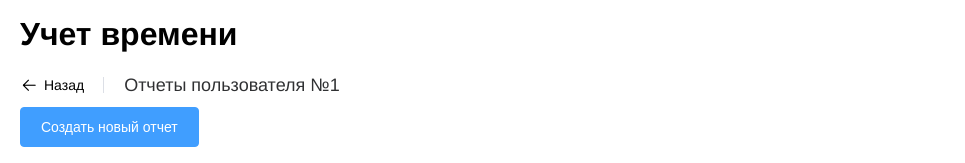
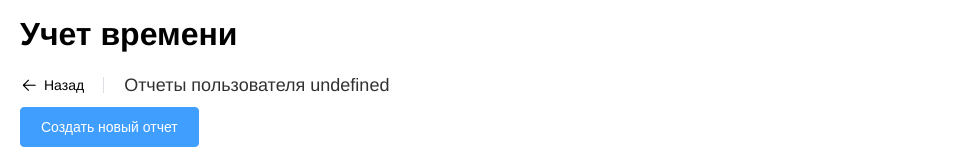
Before and after one commit to imAydar/TimeManager, a Vue app in the folder Front/: page /user/1 in a window 1280 px wide. Shown: the top 163 px of the page, without its empty margins (0-965 px from the left). Built offline with nearby package versions, Linux system fonts and the light colour scheme; no server answers.

Commit message:
front error handling fixes

```diff
--- a/Front/src/components/UserModal.vue
+++ b/Front/src/components/UserModal.vue
@@ -44,6 +44,7 @@ export default {
   },
   methods: {
     checkInputs() {
+      this.errors = [];
       for (var prop in this.form) {
         if (this.form[prop] == "")
           this.form[prop] = null;
--- a/Front/src/views/User.vue
+++ b/Front/src/views/User.vue
@@ -1,7 +1,7 @@
 <template>
   <div>
 
-    <el-page-header @back="goBack" :content="'Отчеты пользователя №' + $route.params.id"></el-page-header>
+    <el-page-header @back="goBack" :content="'Отчеты пользователя ' + $route.query.name"></el-page-header>
      <div style="margin-top: 10px">
        <el-button @click="createReport($route.params.id)" type="primary">Создать новый отчет</el-button>
     </div>
@@ -75,6 +75,7 @@ export default {
         });
     },
     createReport(userId) {
+      console.log(this.$route);
       this.form = {
         id: 0,
         startDate: new Date(),
--- a/Front/src/views/UsersList.vue
+++ b/Front/src/views/UsersList.vue
@@ -77,7 +77,8 @@ export default {
       this.visible = true;
     },
     openUser(user) {
-      this.$router.push('/user/' + user.id);
+      //this.$router.push('/user/' + user.id).props({name: 'michael'});
+      this.$router.push({ path: '/user/' + user.id, query: { name: user.firstName } });
     },
     deleteUser(id) {
       this.form = {
```
Also changed, not shown: 1 other file (tests, documents, lock files or other folders).
